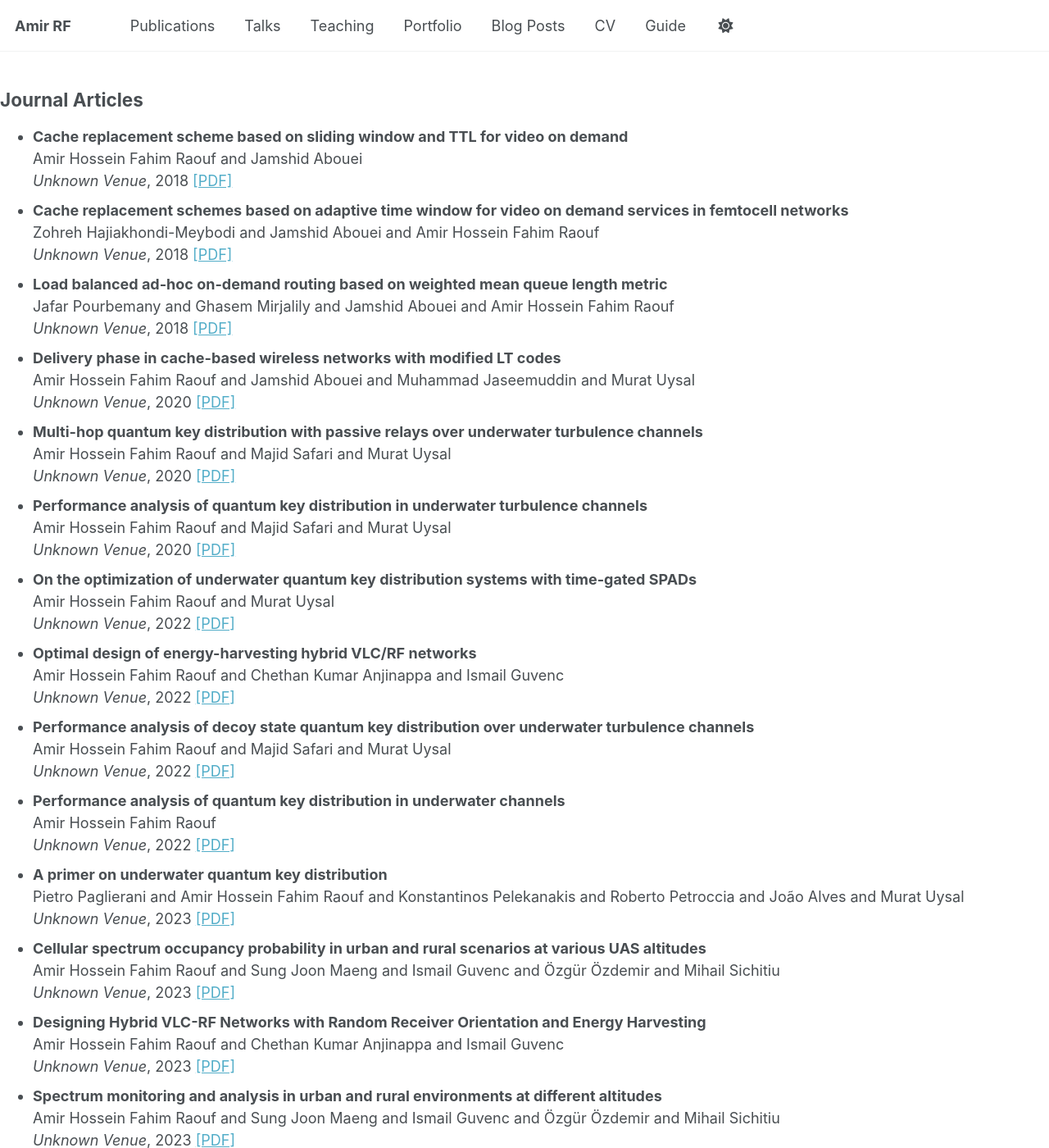
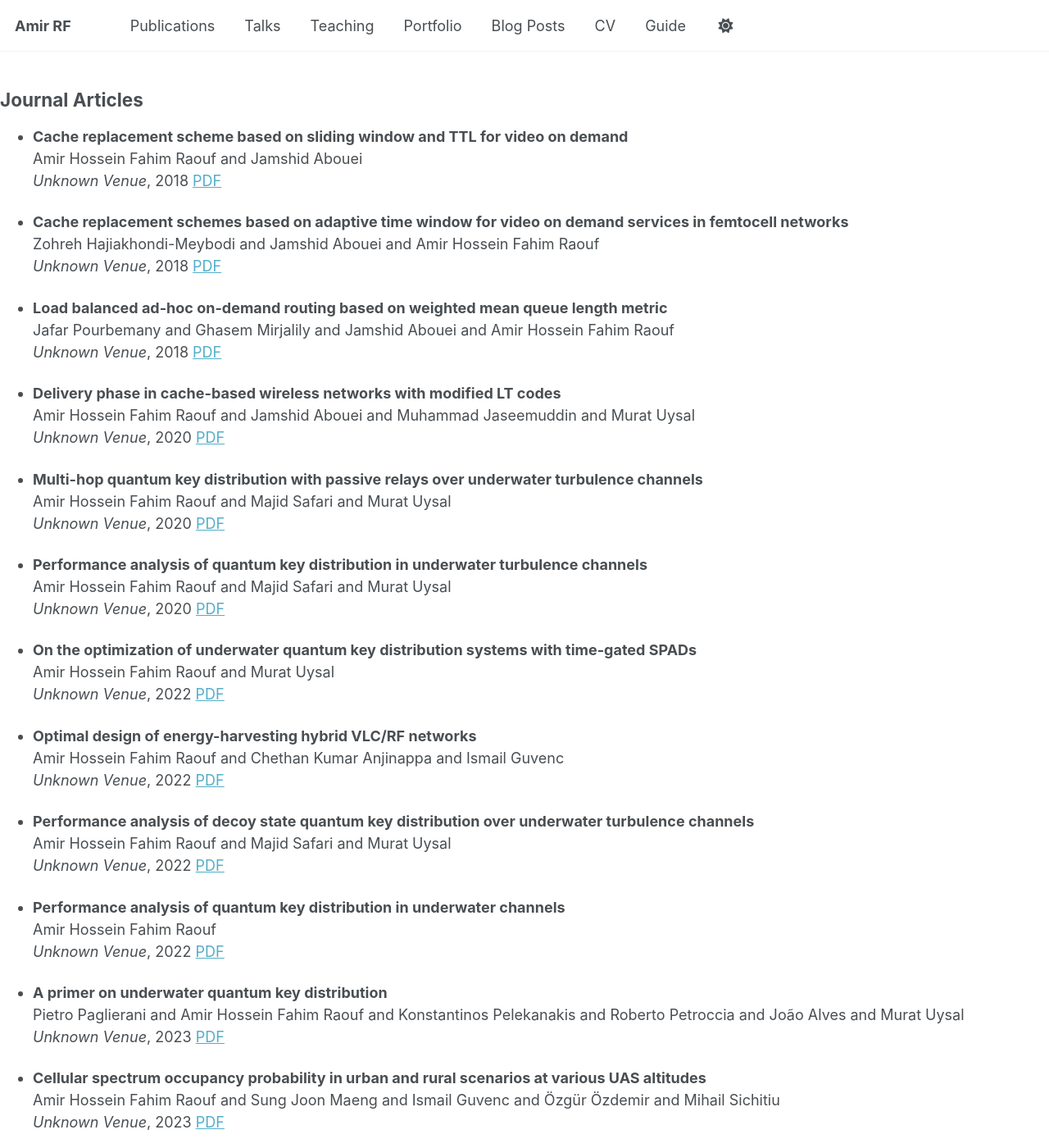
Before and after one commit to amir-rf/amir-rf, a Jekyll site: the page built from _pages/publications.md, in a window 1280 px wide and 1400 px high. Shown: the whole window at 82% size. Built offline with Jekyll 4.4.1, drawn with Linux system fonts in a browser that asks for light colours; some of the changed text lies outside the part shown.

Commit message:
Update publications.md

```diff
--- a/_pages/publications.md
+++ b/_pages/publications.md
@@ -7,63 +7,33 @@
 ## Journal Articles
 
 {% assign journal_pubs = site.publications | where: "type", "Journal" %}
-{% if journal_pubs.size > 0 %}
-<ul>
-  {% for pub in journal_pubs %}
-    <li>
-      <strong>{{ pub.title }}</strong><br>
-      {{ pub.authors }}<br>
-      <em>{{ pub.venue }}</em>, {{ pub.date | date: "%Y" }}
-      {% if pub.paperurl %}
-        <a href="{{ pub.paperurl }}" target="_blank">[PDF]</a>
-      {% endif %}
-    </li>
-  {% endfor %}
-</ul>
-{% else %}
-<p>No journal articles listed yet.</p>
-{% endif %}
+{% for pub in journal_pubs %}
+- **{{ pub.title }}**
+  {{ pub.authors }}
+  _{{ pub.venue }}_, {{ pub.date | date: "%Y" }}
+  {% if pub.paperurl %}[PDF]({{ pub.paperurl }}){% endif %}
+{% endfor %}
 
 ---
 
 ## Conference Papers
 
 {% assign conf_pubs = site.publications | where: "type", "Conference" %}
-{% if conf_pubs.size > 0 %}
-<ul>
-  {% for pub in conf_pubs %}
-    <li>
-      <strong>{{ pub.title }}</strong><br>
-      {{ pub.authors }}<br>
-      <em>{{ pub.venue }}</em>, {{ pub.date | date: "%Y" }}
-      {% if pub.paperurl %}
-        <a href="{{ pub.paperurl }}" target="_blank">[PDF]</a>
-      {% endif %}
-    </li>
-  {% endfor %}
-</ul>
-{% else %}
-<p>No conference papers listed yet.</p>
-{% endif %}
+{% for pub in conf_pubs %}
+- **{{ pub.title }}**
+  {{ pub.authors }}
+  _{{ pub.venue }}_, {{ pub.date | date: "%Y" }}
+  {% if pub.paperurl %}[PDF]({{ pub.paperurl }}){% endif %}
+{% endfor %}
 
 ---
 
 ## Datasets
 
 {% assign dataset_pubs = site.publications | where: "type", "Dataset" %}
-{% if dataset_pubs.size > 0 %}
-<ul>
-  {% for pub in dataset_pubs %}
-    <li>
-      <strong>{{ pub.title }}</strong><br>
-      {{ pub.authors }}<br>
-      <em>{{ pub.venue }}</em>, {{ pub.date | date: "%Y" }}
-      {% if pub.paperurl %}
-        <a href="{{ pub.paperurl }}" target="_blank">[Link]</a>
-      {% endif %}
-    </li>
-  {% endfor %}
-</ul>
-{% else %}
-<p>No datasets listed yet.</p>
-{% endif %}
+{% for pub in dataset_pubs %}
+- **{{ pub.title }}**
+  {{ pub.authors }}
+  _{{ pub.venue }}_, {{ pub.date | date: "%Y" }}
+  {% if pub.paperurl %}[Link]({{ pub.paperurl }}){% endif %}
+{% endfor %}
```
